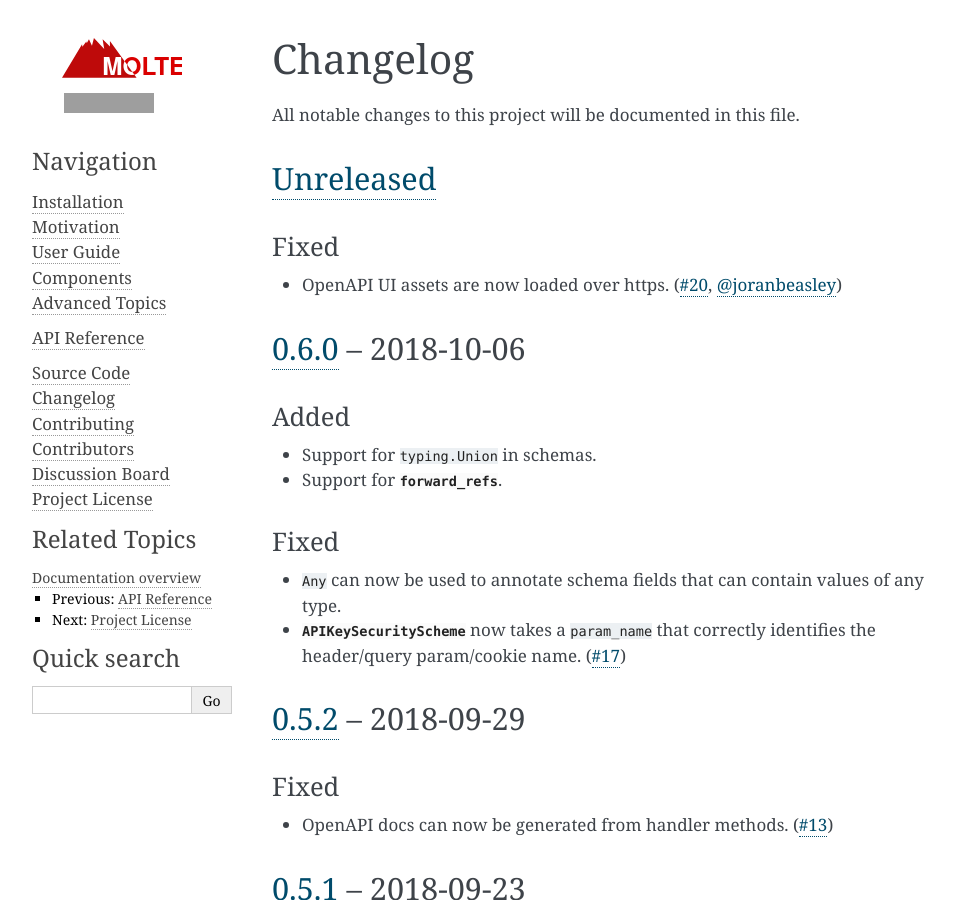
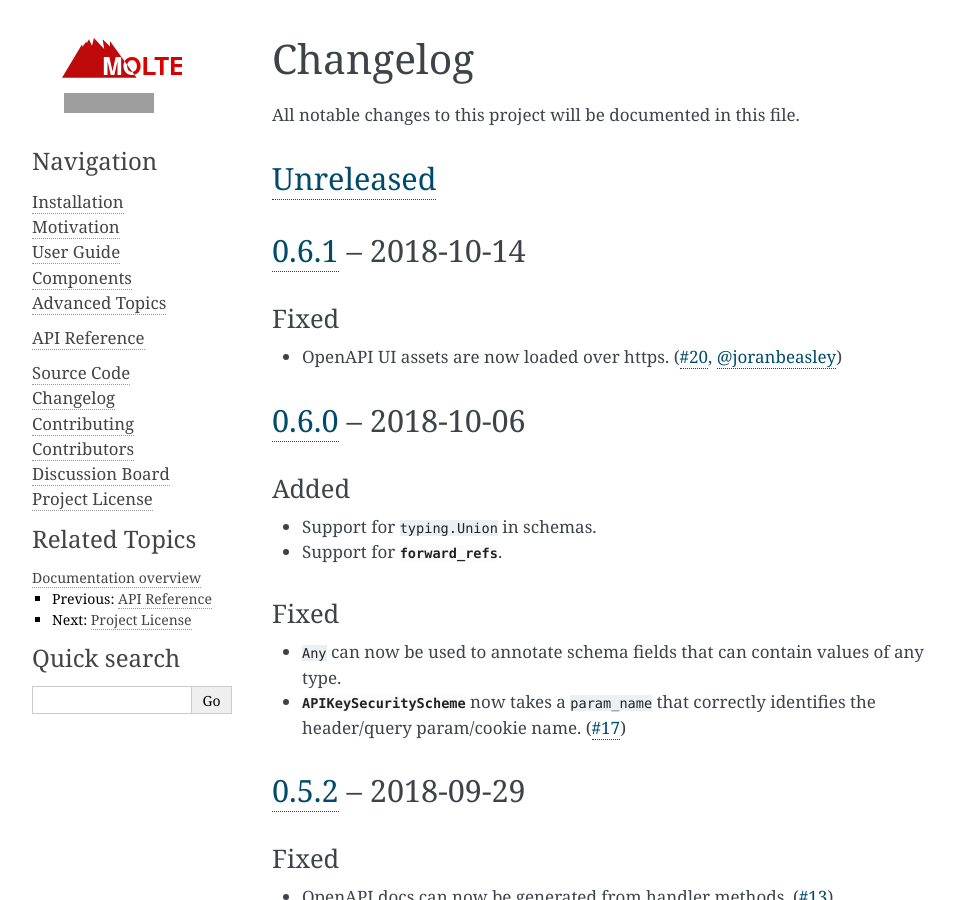
Before and after one commit to Bogdanp/molten, a Sphinx documentation site: the page built from docs/source/changelog.rst, in a window 1280 px wide and 900 px high. Shown: the whole window, without its empty margins (148-1103 px from the left). Built offline with Sphinx 7.4.7, drawn with Linux system fonts in a browser that asks for light colours; grey boxes are pictures that could not be loaded.

Commit message:
doc: update changelog

```diff
--- a/docs/source/changelog.rst
+++ b/docs/source/changelog.rst
@@ -8,6 +8,10 @@ All notable changes to this project will be documented in this file.
 
 `Unreleased`_
 -------------
+
+
+`0.6.1`_ -- 2018-10-14
+----------------------
 
 Fixed
 ^^^^^
@@ -207,7 +211,8 @@ Changed
 * Initial release.
 
 
-.. _Unreleased: https://github.com/Bogdanp/molten/compare/v0.6.0...HEAD
+.. _Unreleased: https://github.com/Bogdanp/molten/compare/v0.6.1...HEAD
+.. _0.6.1: https://github.com/Bogdanp/molten/compare/v0.6.0...v0.6.1
 .. _0.6.0: https://github.com/Bogdanp/molten/compare/v0.5.2...v0.6.0
 .. _0.5.2: https://github.com/Bogdanp/molten/compare/v0.5.1...v0.5.2
 .. _0.5.1: https://github.com/Bogdanp/molten/compare/v0.5.0...v0.5.1
```
